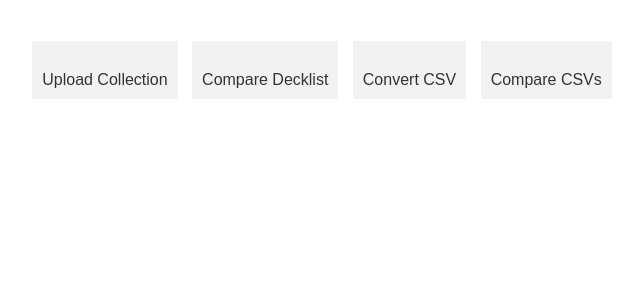
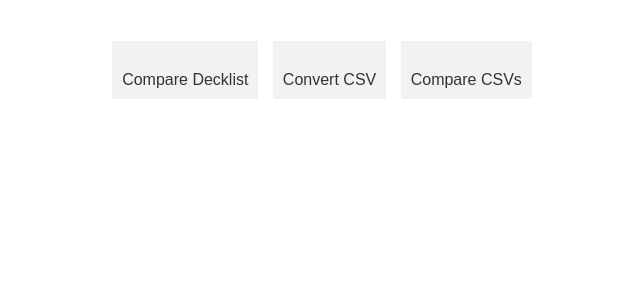
Before and after one commit to VinnyValente/MTGHelper, a Flask app: page / in a window 1280 px wide. Shown: the part 74-374 px from the top of the page, without its empty margins (318-961 px from the left). Run offline with Flask 3, Linux system fonts and the light colour scheme.

Commit message:
Update index.html

```diff
--- a/templates/index.html
+++ b/templates/index.html
@@ -11,7 +11,7 @@
     </div>
     <div class="main-content">
         <ul class="menu-list">
-            <li><a href="{{ url_for('upload_collection') }}">Upload Collection</a></li>
+            <!--<li><a href="{{ url_for('upload_collection') }}">Upload Collection</a></li>-->
             <li><a href="{{ url_for('compare_decklist') }}">Compare Decklist</a></li>
             <li><a href="{{ url_for('convert_csv') }}">Convert CSV</a></li>
             <li><a href="{{ url_for('compare_csvs') }}">Compare CSVs</a></li>
```
